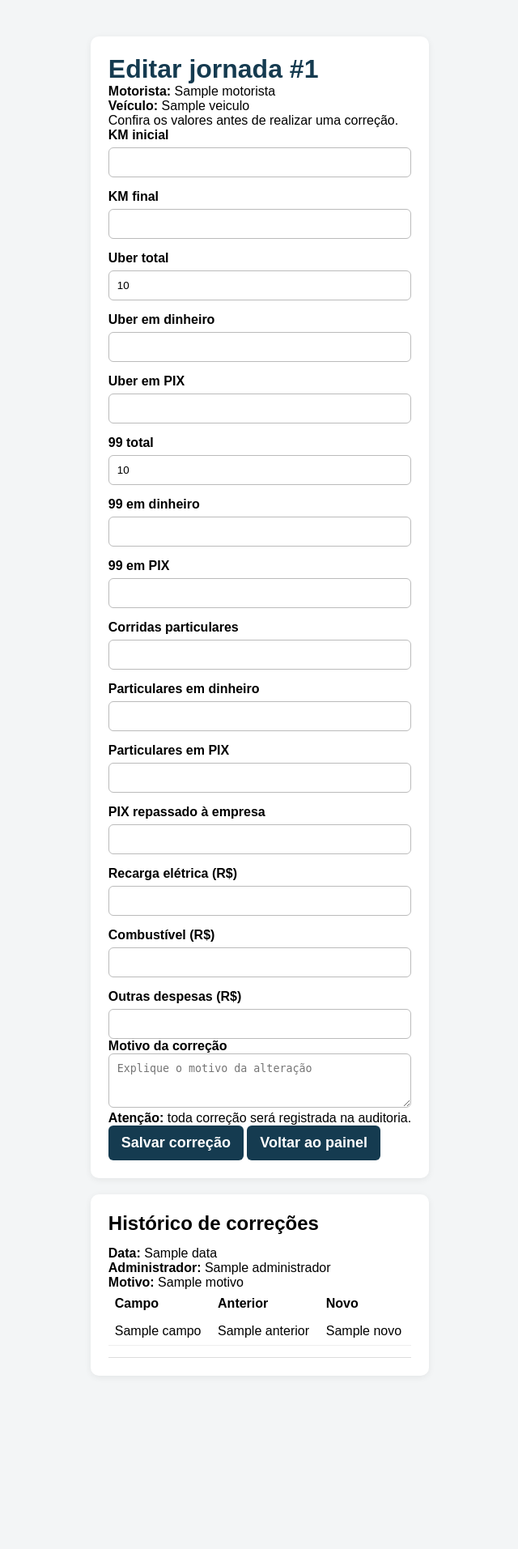
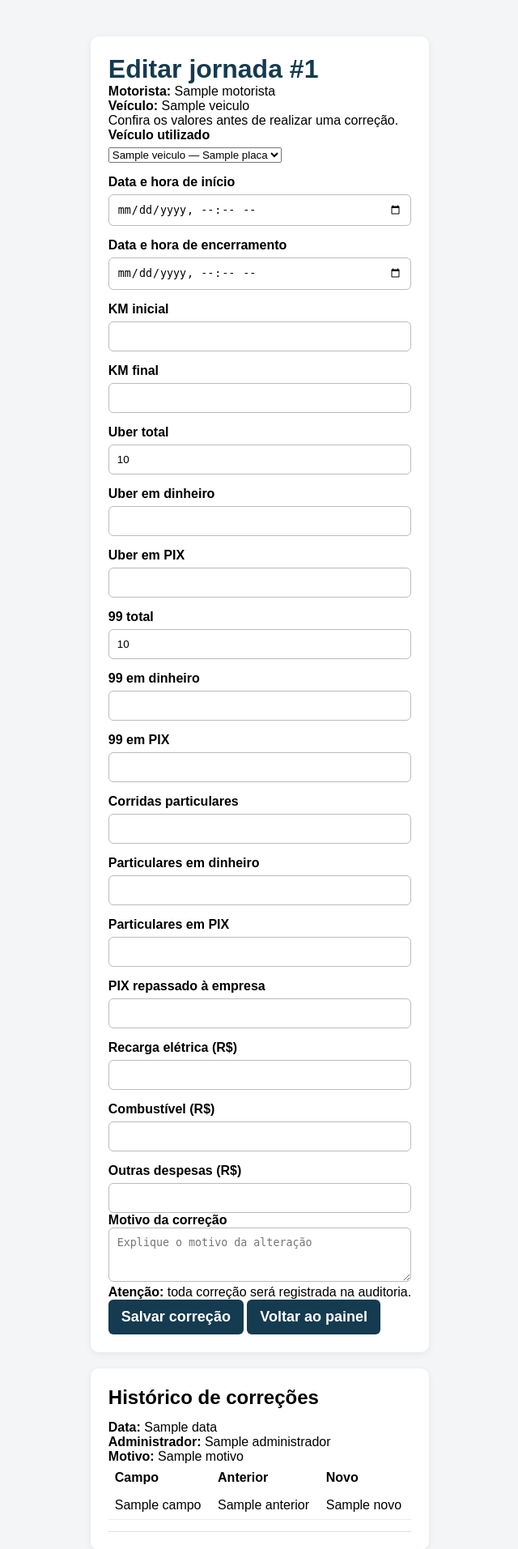
Before and after one commit to sergiorobertodejesus/TRANSPORTE, a Flask app: template templates/editar_jornada.html in a window 1280 px wide. Shown: the top 1913 px of the page at 81% size, without its empty margins (319-959 px from the left). Before the commit the page ends 1677 px from the top, so only its background shows below. Run offline with Flask 3, Linux system fonts and the light colour scheme; the template is opened without the code that fills it: most values are stand-ins (such as "Sample title", 1, 10 or a date in 2020); some libraries are stand-ins or nearby versions.

Commit message:
Permite corrigir veiculo e horarios das jornadas com auditoria

```diff
--- a/app.py
+++ b/app.py
@@ -605,6 +605,9 @@ def editar_jornada_admin(jornada_id):
         """, (jornada_id,)).fetchall()
 
         nomes_campos = {
+            "veiculo_id": "Veículo",
+            "data_inicio": "Início da jornada",
+            "data_fim": "Encerramento da jornada",
             "km_inicial": "KM inicial",
             "km_final": "KM final",
             "uber_total": "Uber total",
@@ -628,7 +631,12 @@ def editar_jornada_admin(jornada_id):
 
             alteracoes = []
 
-            for grupo in ("km", "ganhos"):
+            nomes_veiculos = {
+                v["id"]: v["nome"]
+                for v in db.execute("SELECT id, nome FROM veiculos")
+            }
+
+            for grupo in ("jornada", "km", "ganhos"):
                 antigos = anteriores.get(grupo, {})
                 atuais = novos.get(grupo, {})
 
@@ -637,6 +645,14 @@ def editar_jornada_admin(jornada_id):
                     atual = atuais.get(campo)
 
                     if anterior != atual:
+                        if grupo == "jornada" and campo == "veiculo_id":
+                            anterior = nomes_veiculos.get(
+                                anterior, f"Veículo #{anterior}"
+                            )
+                            atual = nomes_veiculos.get(
+                                atual, f"Veículo #{atual}"
+                            )
+
                         alteracoes.append({
                             "campo": nomes_campos.get(campo, campo),
                             "anterior": anterior,
@@ -679,11 +695,18 @@ def editar_jornada_admin(jornada_id):
                 "alteracoes": alteracoes
             })
 
+        veiculos = db.execute("""
+            SELECT id, nome, placa, ativo
+            FROM veiculos
+            ORDER BY nome
+        """).fetchall()
+
         return render_template(
             "editar_jornada.html",
             jornada=registro,
             despesas=valores_despesas,
-            historico_auditoria=historico_auditoria
+            historico_auditoria=historico_auditoria,
+            veiculos=veiculos
         )
     finally:
         db.close()
@@ -718,6 +741,35 @@ def salvar_correcao_jornada(jornada_id):
     }
 
     motivo = request.form.get("motivo", "").strip()
+
+    try:
+        veiculo_id_novo = int(request.form.get("veiculo_id", ""))
+        if veiculo_id_novo <= 0:
+            raise ValueError
+
+        inicio_informado = datetime.strptime(
+            request.form.get("data_inicio", ""),
+            "%Y-%m-%dT%H:%M"
+        )
+        fim_informado = datetime.strptime(
+            request.form.get("data_fim", ""),
+            "%Y-%m-%dT%H:%M"
+        )
+
+        if fim_informado < inicio_informado:
+            raise ValueError(
+                "O encerramento não pode ser anterior ao início."
+            )
+
+    except (ValueError, TypeError) as erro:
+        flash(
+            str(erro) if str(erro) else
+            "Confira o veículo e as datas informadas.",
+            "erro"
+        )
+        return redirect(
+            url_for("editar_jornada_admin", jornada_id=jornada_id)
+        )
     if len(motivo) < 5 or len(motivo) > 1000:
         flash("Informe um motivo entre 5 e 1000 caracteres.", "erro")
         return redirect(url_for("editar_jornada_admin", jornada_id=jornada_id))
@@ -815,6 +867,42 @@ def salvar_correcao_jornada(jornada_id):
             db.rollback()
             abort(404)
 
+        veiculo_novo = db.execute("""
+            SELECT id, nome, ativo FROM veiculos WHERE id = ?
+        """, (veiculo_id_novo,)).fetchone()
+
+        if veiculo_novo is None or (
+            not veiculo_novo["ativo"]
+            and veiculo_id_novo != jornada["veiculo_id"]
+        ):
+            raise ValueError(
+                "Selecione um veículo cadastrado e ativo."
+            )
+
+        inicio_original = datetime.fromisoformat(
+            jornada["data_inicio"]
+        )
+        fim_original = datetime.fromisoformat(
+            jornada["data_fim"]
+        )
+
+        def preservar_precisao(informado, original):
+            if informado == original.replace(
+                tzinfo=None, second=0, microsecond=0
+            ):
+                return original.isoformat(timespec="seconds")
+
+            return informado.replace(
+                tzinfo=original.tzinfo
+            ).isoformat(timespec="seconds")
+
+        data_inicio_nova = preservar_precisao(
+            inicio_informado, inicio_original
+        )
+        data_fim_nova = preservar_precisao(
+            fim_informado, fim_original
+        )
+
         ganhos = db.execute("""
             SELECT * FROM ganhos WHERE jornada_id = ?
         """, (jornada_id,)).fetchone()
@@ -831,6 +919,11 @@ def salvar_correcao_jornada(jornada_id):
         """, (jornada_id,)).fetchall()
 
         anteriores = {
+            "jornada": {
+                "veiculo_id": jornada["veiculo_id"],
+                "data_inicio": jornada["data_inicio"],
+                "data_fim": jornada["data_fim"]
+            },
             "km": {c: jornada[c] for c in campos_km},
             "ganhos": {c: ganhos[c] for c in campos_ganhos},
             "despesas": [dict(r) for r in despesas_atuais]
@@ -862,7 +955,10 @@ def salvar_correcao_jornada(jornada_id):
         anteriores["ganhos"]["dinheiro_total"] = ganhos["dinheiro_total"]
 
         mudou = (
-            any(jornada[c] != novos_km[c] for c in campos_km)
+            jornada["veiculo_id"] != veiculo_id_novo
+            or jornada["data_inicio"] != data_inicio_nova
+            or jornada["data_fim"] != data_fim_nova
+            or any(jornada[c] != novos_km[c] for c in campos_km)
             or any(ganhos[c] != novos_ganhos[c] for c in campos_ganhos)
             or ganhos["dinheiro_total"] != novos_ganhos_completos["dinheiro_total"]
             or any(
@@ -879,9 +975,21 @@ def salvar_correcao_jornada(jornada_id):
             return redirect(url_for("editar_jornada_admin", jornada_id=jornada_id))
 
         db.execute("""
-            UPDATE jornadas SET km_inicial = ?, km_final = ?
+            UPDATE jornadas
+            SET veiculo_id = ?,
+                data_inicio = ?,
+                data_fim = ?,
+                km_inicial = ?,
+                km_final = ?
             WHERE id = ?
-        """, (novos_km["km_inicial"], novos_km["km_final"], jornada_id))
+        """, (
+            veiculo_id_novo,
+            data_inicio_nova,
+            data_fim_nova,
+            novos_km["km_inicial"],
+            novos_km["km_final"],
+            jornada_id
+        ))
 
         campos_atualizados = list(campos_ganhos) + ["dinheiro_total"]
         atribuicoes = ", ".join(c + " = ?" for c in campos_atualizados)
@@ -911,6 +1019,11 @@ def salvar_correcao_jornada(jornada_id):
         """, (jornada_id,)).fetchall()
 
         novos = {
+            "jornada": {
+                "veiculo_id": veiculo_id_novo,
+                "data_inicio": data_inicio_nova,
+                "data_fim": data_fim_nova
+            },
             "km": novos_km,
             "ganhos": novos_ganhos_completos,
             "despesas": [dict(r) for r in despesas_finais]
--- a/templates/editar_jornada.html
+++ b/templates/editar_jornada.html
@@ -50,6 +50,35 @@ h1 { color:#153b50; }
       action="{{ url_for('salvar_correcao_jornada', jornada_id=jornada.id) }}">
 <input type="hidden" name="csrf_token" value="{{ csrf_token() }}">
 <div class="grade">
+
+<div class="campo">
+<label for="veiculo_id">Veículo utilizado</label>
+<select id="veiculo_id" name="veiculo_id" required>
+{% for veiculo in veiculos %}
+{% if veiculo.ativo or veiculo.id == jornada.veiculo_id %}
+<option value="{{ veiculo.id }}"
+    {% if veiculo.id == jornada.veiculo_id %}selected{% endif %}>
+    {{ veiculo.nome }}
+    {% if veiculo.placa %} — {{ veiculo.placa }}{% endif %}
+</option>
+{% endif %}
+{% endfor %}
+</select>
+</div>
+
+<div class="campo">
+<label for="data_inicio">Data e hora de início</label>
+<input id="data_inicio" name="data_inicio"
+       type="datetime-local" required
+       value="{{ jornada.data_inicio[:16] }}">
+</div>
+
+<div class="campo">
+<label for="data_fim">Data e hora de encerramento</label>
+<input id="data_fim" name="data_fim"
+       type="datetime-local" required
+       value="{{ jornada.data_fim[:16] }}">
+</div>
 
 <div class="campo">
 <label for="km_inicial">KM inicial</label>
```
